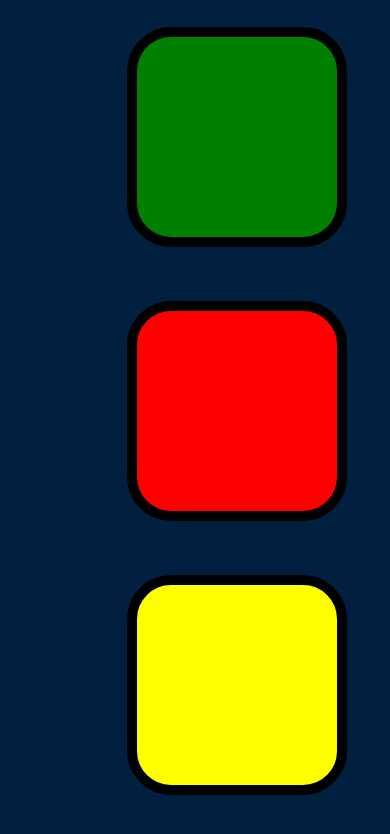
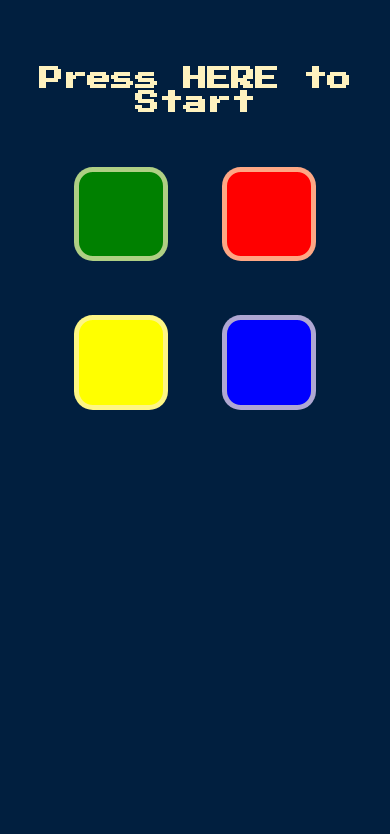
Before and after one commit to GalEden99/SimonGame, a plain HTML site: page index.html in a window 390 px wide. Shown: the part 179-1013 px from the top of the page. After the commit the page ends 844 px from the top, so only its background shows below. Drawn offline with nearby package versions, Linux system fonts and the light colour scheme.

Commit message:
update styles

```diff
--- a/game.js
+++ b/game.js
@@ -83,3 +83,17 @@ function startOver(){
     started=false;
     disableClick();
 }
+
+let lastTouchEnd = 0;
+
+document.addEventListener('touchstart', function(event) {
+    const now = new Date().getTime();
+    if (now - lastTouchEnd <= 300) {
+        console.log("double-clicked");
+        event.preventDefault();
+    }
+}, false);
+
+document.addEventListener('touchend', function(event) {
+    lastTouchEnd = new Date().getTime();
+}, false);
--- a/index.html
+++ b/index.html
@@ -2,7 +2,9 @@
 <html lang="en" dir="ltr">
 
 <head>
-  <meta charset="utf-8">
+  <!-- <meta charset="utf-8"> -->
+  <meta charset="utf-8" name="viewport" content="width=device-width, initial-scale=1.0">
+
   <title>Simon</title>
   <link rel="stylesheet" href="styles.css">
   <link href="https://fonts.googleapis.com/css?family=Press+Start+2P" rel="stylesheet">
--- a/styles.css
+++ b/styles.css
@@ -1,30 +1,65 @@
+html {
+  height: 100%;
+  margin: 0;
+}
+
 body {
+  display: flex;
+  flex-direction: column;
+  justify-content: center;
+  align-items: center;
   text-align: center;
   background-color: #011F3F;
+
+  height: 100vh;
+  overflow: hidden;
+  margin: 0;
 }
 
 #level-title {
   font-family: 'Press Start 2P', cursive;
   font-size: 3rem;
-  margin:  5%;
   color: #FEF2BF;
+  line-height: 1;
+  margin: 5%;
+  margin-bottom: 2%;
+  padding-top: 5%;
 }
 
 .container {
   display: block;
-  width: 50%;
-  margin: auto;
-
+  width: 80%;
+  margin: 5%;
 }
 
 .btn {
   margin: 25px;
   display: inline-block;
-  height: 200px;
-  width: 200px;
-  border: 10px solid black;
+  width: 20vh;
+  height: 20vh;
+
+  border: 10px solid #fef2bfb0;
   border-radius: 20%;
 }
+
+@media (max-width: 768px) {
+  body {
+    margin: 0;
+    padding: 0;
+    height: 100vh;
+  }
+
+  #level-title {
+    font-size: 1.5rem;
+  }
+
+  .btn {
+    width: 10vh;
+    height: 10vh;
+    border: 5px solid #fef2bfb0;
+  }
+}
+
 
 .game-over {
   background-color: red;
```
